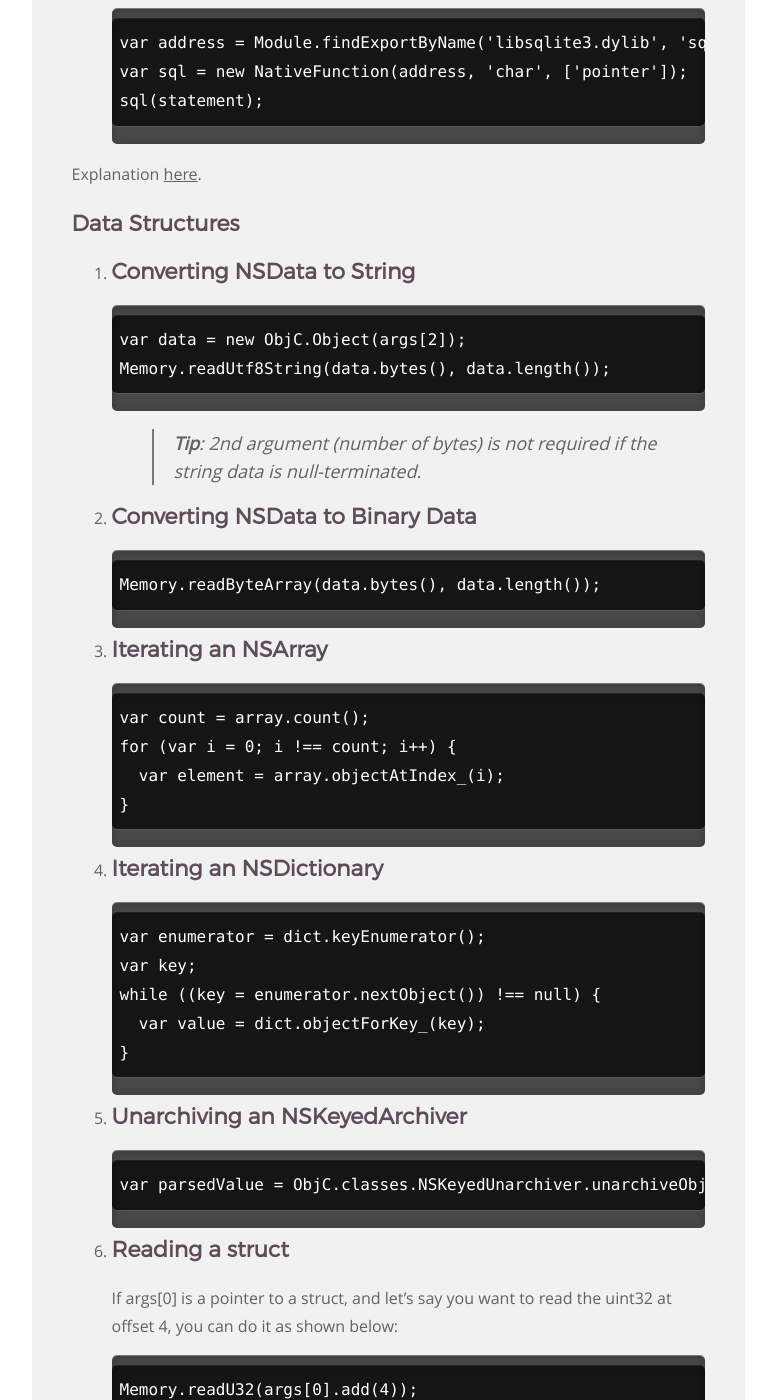
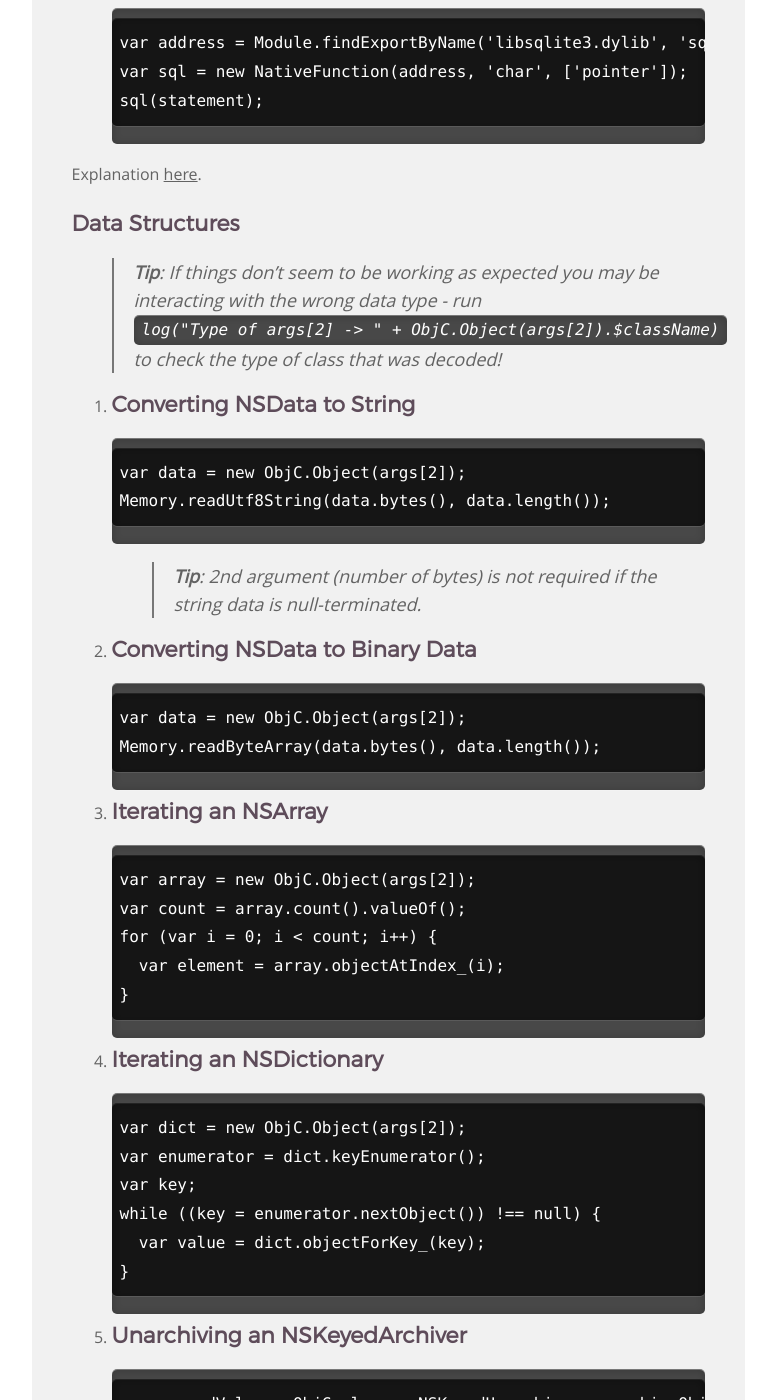
Before and after one commit to frida/frida-website, a Jekyll site: the page built from _docs/examples/ios.md, in a window 1280 px wide and 1400 px high, scrolled down 2555 px. Shown: the whole window, without its empty margins (364-1140 px from the left). Built offline with Jekyll 4.4.1, drawn with Linux system fonts in a browser that asks for light colours.

Commit message:
Add in a few updates to the IOS/Obj-c docs
There were a few things that were somewhat confusing to me when looking at this, so I tried to clarify them here:

- Add a big tip at the top showing how to examine the actual class type that was decoded using `ObjC.Object()`
- Expanded some examples to have more copy/paste-able code since `data`, `array`, and `dict` are all created the same way, which wasn't 100% obvious to me
- I also added the `valueOf()` call to the array example which we discussed
- I also fixed a bug in the loop logic, as iterating the length of the array ends up blowing things up for me (and seems to be a off-by-one issue).

````diff
--- a/_docs/examples/ios.md
+++ b/_docs/examples/ios.md
@@ -101,6 +101,8 @@ Explanation [here](https://gist.github.com/dpnishant/c7c6b47ebfd8cd671ecf).
 
 ## Data Structures
 
+>**Tip**: If things don't seem to be working as expected you may be interacting with the wrong data type - run `log("Type of args[2] -> " + ObjC.Object(args[2]).$className)` to check the type of class that was decoded!
+
 1. Converting NSData to String
 -
 ```
@@ -112,14 +114,16 @@ Memory.readUtf8String(data.bytes(), data.length());
 2. Converting NSData to Binary Data
 -
 ```
+var data = new ObjC.Object(args[2]);
 Memory.readByteArray(data.bytes(), data.length());
 ```
 
 3. Iterating an NSArray
 -
 ```
-var count = array.count();
-for (var i = 0; i !== count; i++) {
+var array = new ObjC.Object(args[2]);
+var count = array.count().valueOf();
+for (var i = 0; i < count; i++) {
   var element = array.objectAtIndex_(i);
 }
 ```
@@ -127,6 +131,7 @@ for (var i = 0; i !== count; i++) {
 4. Iterating an NSDictionary
 -
 ```
+var dict = new ObjC.Object(args[2]);
 var enumerator = dict.keyEnumerator();
 var key;
 while ((key = enumerator.nextObject()) !== null) {
````
